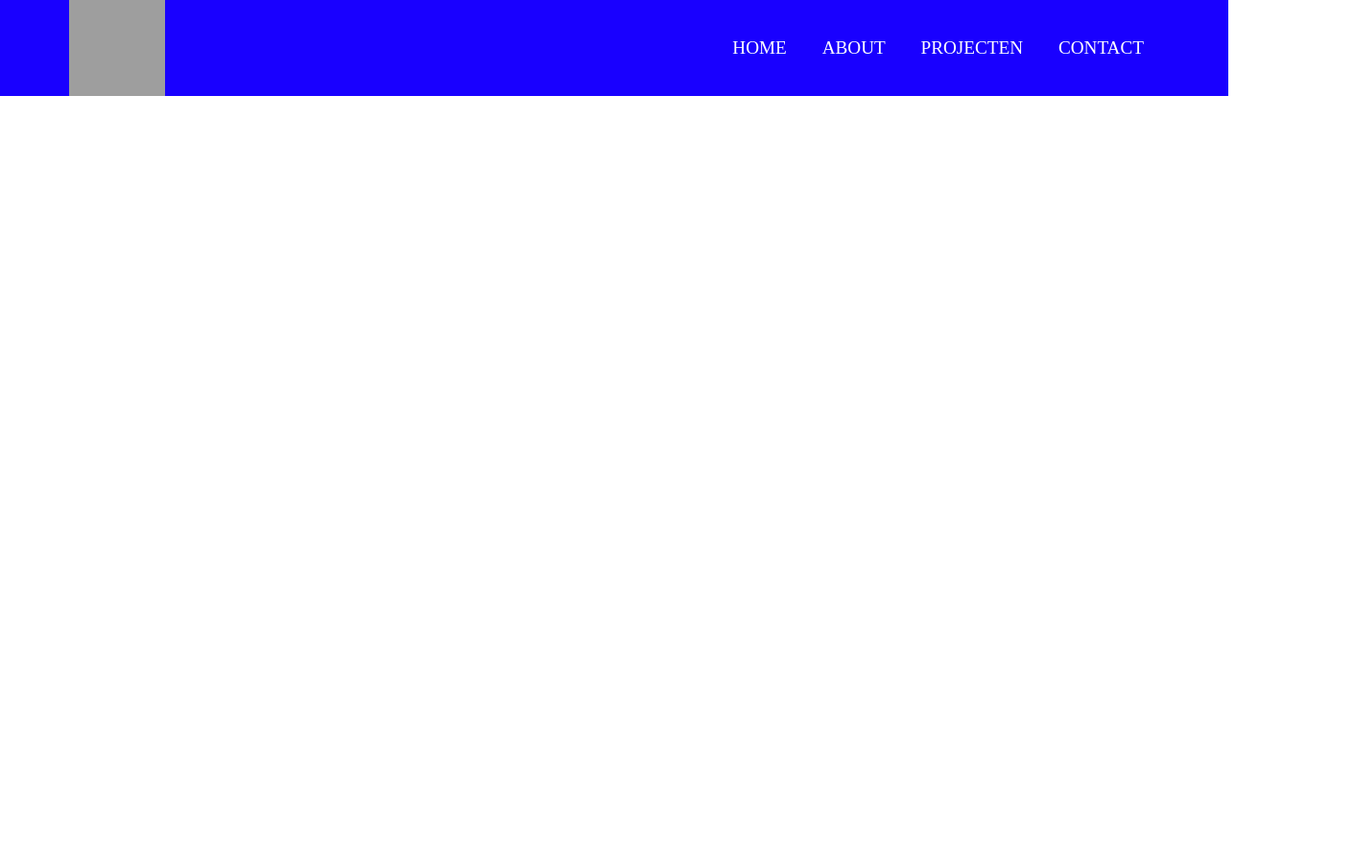
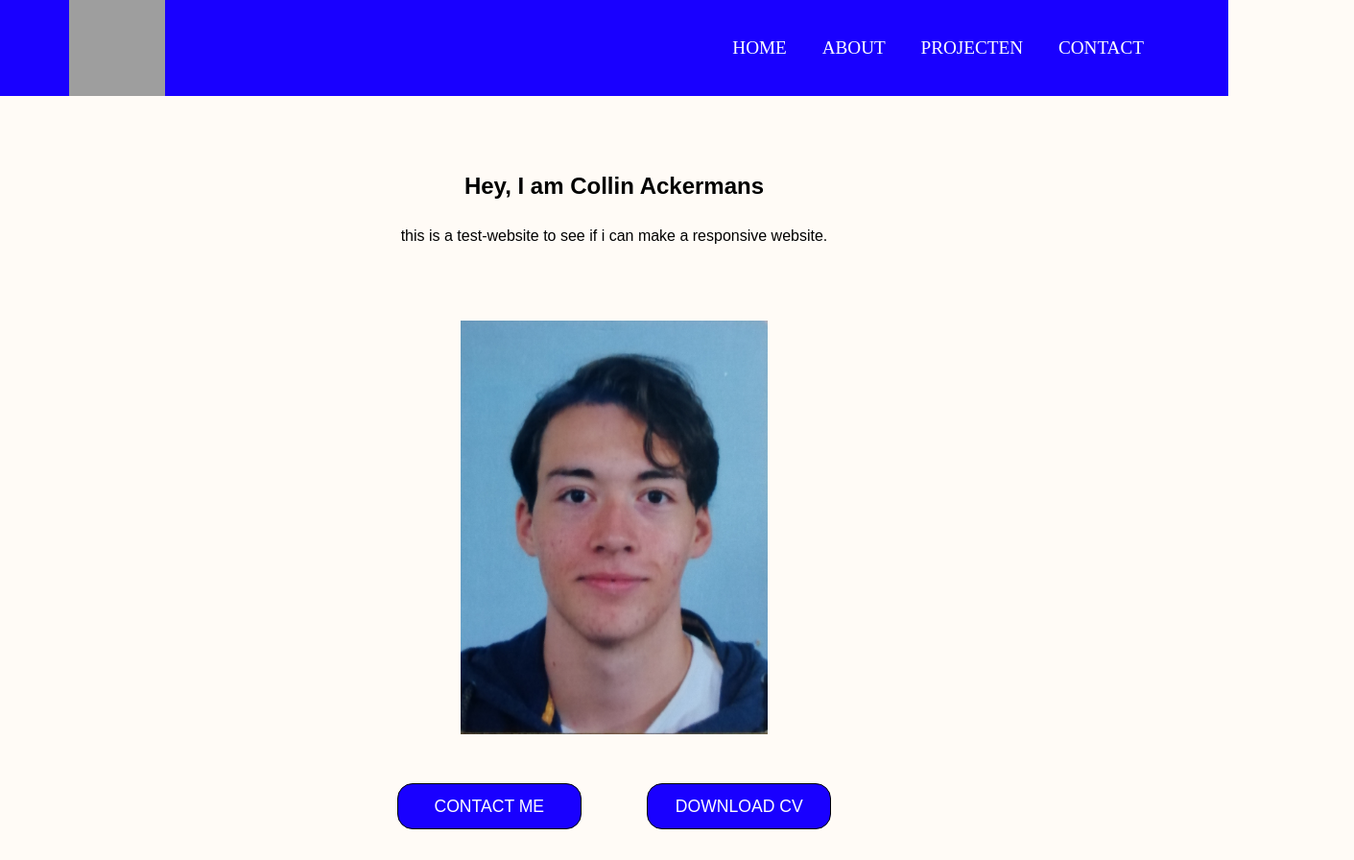
Before and after one commit to collinackermans/responsive-site-test, a plain HTML site: page index.html in a window 1280 px wide. Shown: the whole page at 96% size, 1411 px wide, since content can reach past the window. Before the commit the page ends 800 px from the top, so only its background shows below. Drawn offline with nearby package versions, Linux system fonts and the light colour scheme; grey boxes are pictures that could not be loaded.

Commit message:
Add files via upload

```diff
--- a/css/style.css
+++ b/css/style.css
@@ -1,6 +1,11 @@
 
 
+/*
 
+    NAAM VOOR ALLES ASSETS ANDERS LAAD T NIET IN VIA GITHUB :((()))
+
+    https://collinackermans.github.io/responsive-site-test/
+ */
 
 
 *{
@@ -10,11 +15,16 @@
 
 }
 
+a{
+    text-decoration: none;
+}
+
 body{
 
     margin: 0;
     padding: 0;
     overflow-x: hidden;
+    background: rgb(255, 251, 246);
 }
 
 .mobile-nav-toggle{
@@ -32,6 +42,7 @@ header{
     position: fixed;
     width: 100%;
     z-index: 99;
+    margin-top: -100px;
 
 
 }
@@ -138,3 +149,90 @@ nav ul.open{
 
 
 }
+
+
+
+main{
+
+    margin-top: 100px;
+    padding-top: 50px;
+
+}
+
+section{
+
+    max-width: 1200px;
+    margin: 0 auto;
+    padding: 1rem;
+}
+
+h1{
+
+    font-weight: bold;
+    font-size: 1.5rem;
+}
+
+button{
+
+    border: none;
+    text-decoration: none;
+    cursor: pointer;
+    transition: 0.2s;
+}
+
+.hero-container{
+
+  margin: 0 auto;
+  padding: 1rem;
+  width: 80%;
+  text-align: center;
+
+}
+
+#hero-section h1{
+
+    padding-bottom: 2rem;
+}
+
+#hero-section img{
+
+    padding-top: 5rem;
+    width: 20rem;
+    margin-bottom: 2rem;
+    margin-inline: 50%;
+    transform: translateX(-50%);
+
+}
+
+#hero-section button{
+
+    border-radius: 1rem;
+    width: 12rem;
+    height: 3rem;
+    margin-inline: 2rem;
+    margin-top: 1rem;
+    font-size: 1.1rem;
+    background-color: rgba(25, 0, 255);
+    color: white;
+    border: solid 1px black;
+
+
+}
+
+#hero-section button:hover{
+
+    background-color: white;
+    color: rgba(25, 0, 255);
+    scale: 1.1;
+    font-weight: bold;
+}
+
+#hero-section a{
+
+    color: white;
+}
+
+#hero-section a:hover{
+
+    color:  rgba(25, 0, 255);
+}
--- a/index.html
+++ b/index.html
@@ -12,8 +12,6 @@
 
 
     <header>
-
-
         <button class="mobile-nav-toggle"></button>
         <nav>
             <img class=logo src="https://collinackermans.github.io/responsive-site-test//assets/logo.svg">
@@ -26,6 +24,27 @@
         </nav>
     </header>
 
+    <main>
+
+    <section id="hero-section">
+        <div class="hero-container">
+        <h1>Hey, I am Collin Ackermans</h1>
+        <p>this is a test-website to see if i can make a responsive website.</p>
+        <img src="https://collinackermans.github.io/responsive-site-test/assets/collin.jpg">
+
+        <button class="contact-btn"><a href="https://collinackermans.github.io/responsive-site-test/contact.html">CONTACT ME</a></button>
+        <button class="downloadCv-btn"><a href="https://collinackermans.github.io/responsive-site-test/cv.html">DOWNLOAD CV</a></button>
+
+    </div>
+    </section>
+
+
+
+
+
+
+    </main>
+
 
 
 
@@ -37,3 +56,10 @@
 
 </body>
 </html>
+
+<!--
+
+
+    NAAM VOOR ALLES ASSETS ANDERS LAAD T NIET IN VIA GITHUB :((()))
+
+    https://collinackermans.github.io/responsive-site-test/ -->
```
Also changed, not shown: contact.html (added, +33 -0 lines), cv.html (added, +26 -0 lines), assets/collin.jpg (added).
